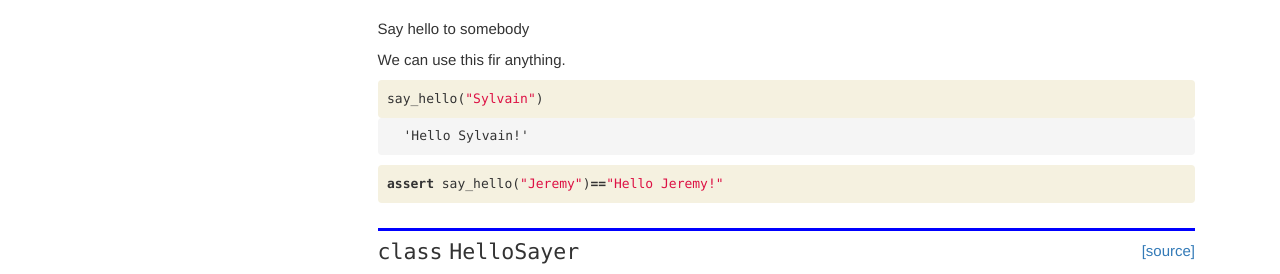
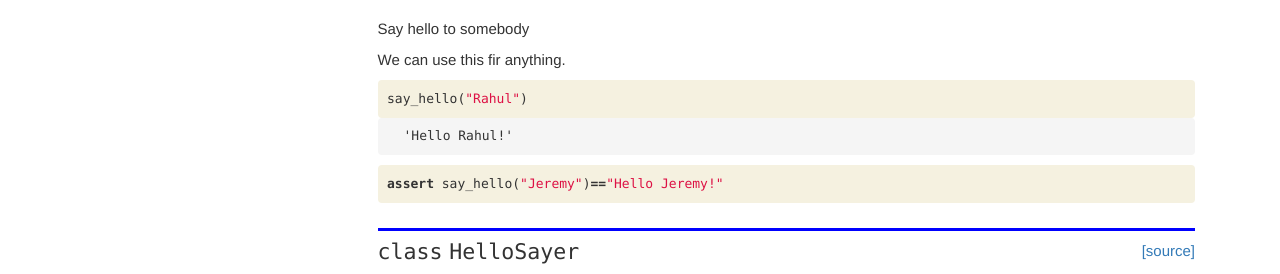
Before and after one commit to rahuldave/nbdev_learning, a Jekyll site: the page built from docs/core.html, in a window 1280 px wide. Shown: the part 432-706 px from the top of the page. Built offline with Jekyll 4.4.1, drawn with Linux system fonts in a browser that asks for light colours; nearby versions of some CDN libraries; comment, search, counter and statistics services are not loaded.

Commit message:
said hello to rahul

```diff
--- a/docs/core.html
+++ b/docs/core.html
@@ -58,7 +58,7 @@ summary: "API details."
 
 <div class="inner_cell">
     <div class="input_area">
-<div class=" highlight hl-ipython3"><pre><span></span><span class="n">say_hello</span><span class="p">(</span><span class="s2">&quot;Sylvain&quot;</span><span class="p">)</span>
+<div class=" highlight hl-ipython3"><pre><span></span><span class="n">say_hello</span><span class="p">(</span><span class="s2">&quot;Rahul&quot;</span><span class="p">)</span>
 </pre></div>
 
     </div>
@@ -73,7 +73,7 @@ summary: "API details."
 
 
 <div class="output_text output_subarea output_execute_result">
-<pre>&#39;Hello Sylvain!&#39;</pre>
+<pre>&#39;Hello Rahul!&#39;</pre>
 </div>
 
 </div>
```
Also changed, not shown: 1 other file.
